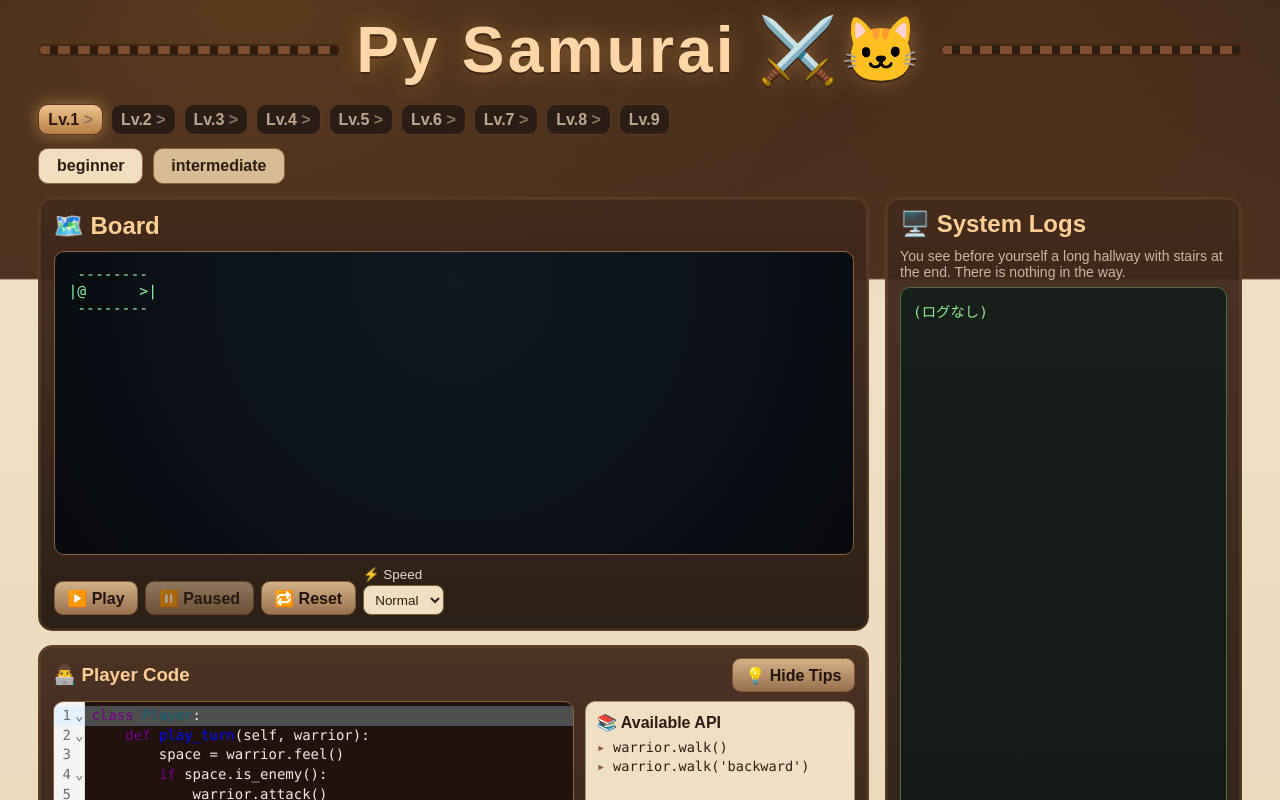
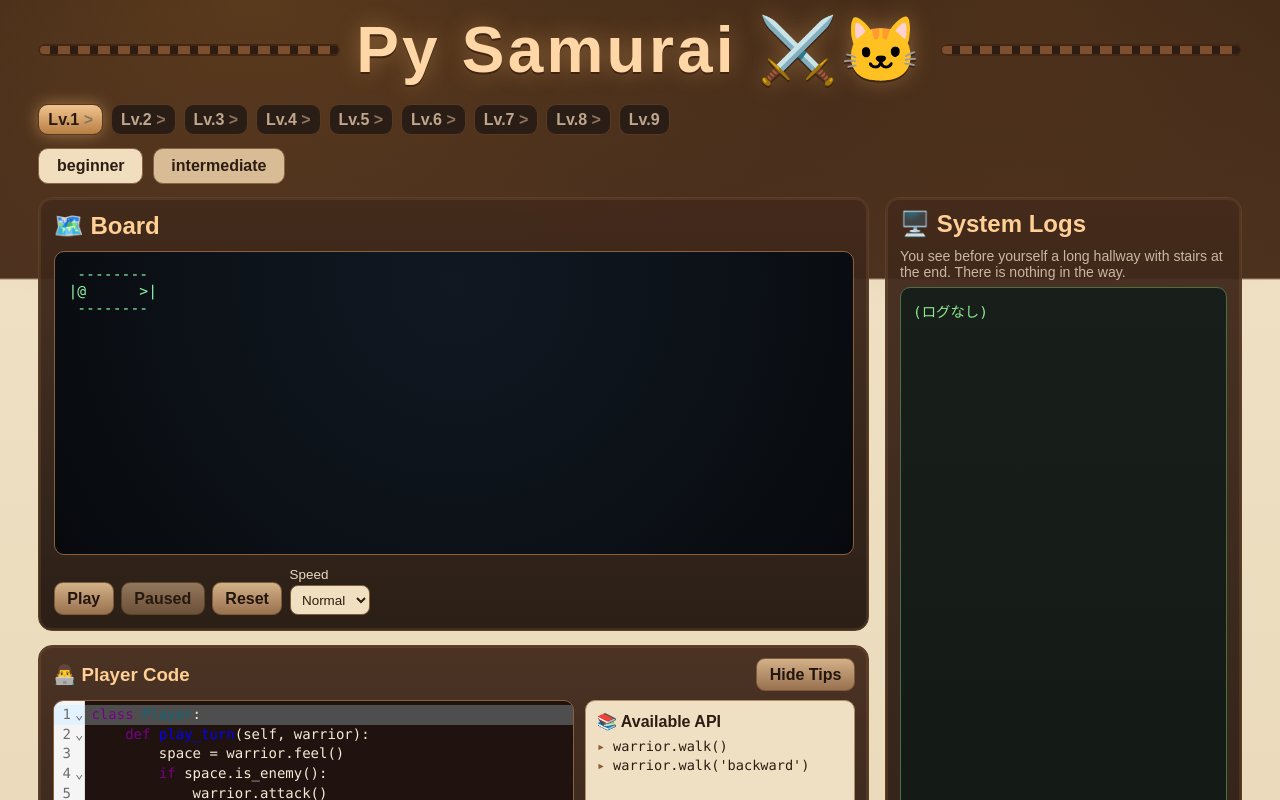
Before and after one commit to unagi/code-py-samurai, a React (Vite) app: page / in a window 1280 px wide. Shown: the top 800 px of the page. Built offline with nearby package versions, Linux system fonts and the light colour scheme.

Commit message:
style(web): keep emoji for headings and icon font for controls
Reason: improve visual hierarchy by using expressive emoji in section titles.

Impact: heading labels switched back to emoji text while button/control icons remain from bootstrap-icons.

Breaking change: none

```diff
--- a/src/web/App.tsx
+++ b/src/web/App.tsx
@@ -301,14 +301,16 @@ export default function App() {
             <pre id="board">{board}</pre>
             <div className="console-controls">
               <button onClick={handlePlay} disabled={isPlaying}>
-                ▶️ Play
+                <span className="icon-label"><i className="bi bi-play-fill" />Play</span>
               </button>
               <button onClick={handlePause} disabled={!isPlaying}>
-                {isPlaying ? "⏸️ Pause" : "⏸️ Paused"}
+                <span className="icon-label"><i className="bi bi-pause-fill" />{isPlaying ? "Pause" : "Paused"}</span>
               </button>
-              <button onClick={startLevel}>🔁 Reset</button>
+              <button onClick={startLevel}>
+                <span className="icon-label"><i className="bi bi-arrow-repeat" />Reset</span>
+              </button>
               <label className="speed-label">
-                ⚡ Speed
+                <span className="icon-label"><i className="bi bi-lightning-charge-fill" />Speed</span>
                 <select
                   value={speedMs}
                   disabled={isPlaying}
@@ -325,7 +327,7 @@ export default function App() {
             <div className="player-code-header">
               <h3>👨‍💻 Player Code</h3>
               <button type="button" onClick={() => setShowTips((prev) => !prev)}>
-                {showTips ? "💡 Hide Tips" : "💡 Show Tips"}
+                <span className="icon-label"><i className="bi bi-lightbulb-fill" />{showTips ? "Hide Tips" : "Show Tips"}</span>
               </button>
             </div>
             <div className="editor-layout">
@@ -389,9 +391,11 @@ export default function App() {
                   startLevel();
                 }}
               >
-                🔁 Retry
+                <span className="icon-label"><i className="bi bi-arrow-repeat" />Retry</span>
               </button>
-              <button onClick={() => setShowResultModal(false)}>✅ Close</button>
+              <button onClick={() => setShowResultModal(false)}>
+                <span className="icon-label"><i className="bi bi-check2-circle" />Close</span>
+              </button>
             </div>
           </article>
         </div>
```
